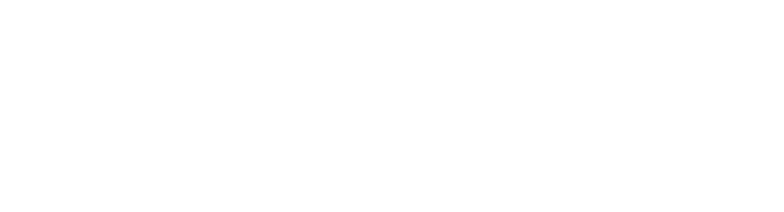
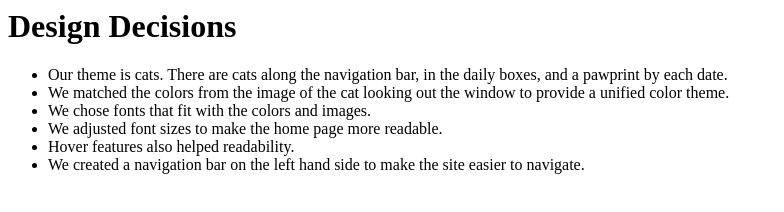
Before and after one commit to WynnieSun/HW-Project1, a plain HTML site: page index.html in a window 1280 px wide. Shown: the whole page, without its empty margins (0-784 px from the left). Drawn offline with Linux system fonts and the light colour scheme.

Commit message:
Update index.html

```diff
--- a/index.html
+++ b/index.html
@@ -1,2 +1,12 @@
 <html>
+  <h1>Design Decisions</h1>
+  <ul>
+    <li>Our theme is cats. There are cats along the navigation bar, in the daily boxes, and a pawprint by each date.</li>
+    <li>We matched the colors from the image of the cat looking out the window to provide a unified color theme.</li>
+    <li>We chose fonts that fit with the colors and images.</li>
+    <li>We adjusted font sizes to make the home page more readable.</li>
+    <li>Hover features also helped readability.</li>
+    <li>We created a navigation bar on the left hand side to make the site easier to navigate.</li>
+
+  </ul>
 </html>
```
